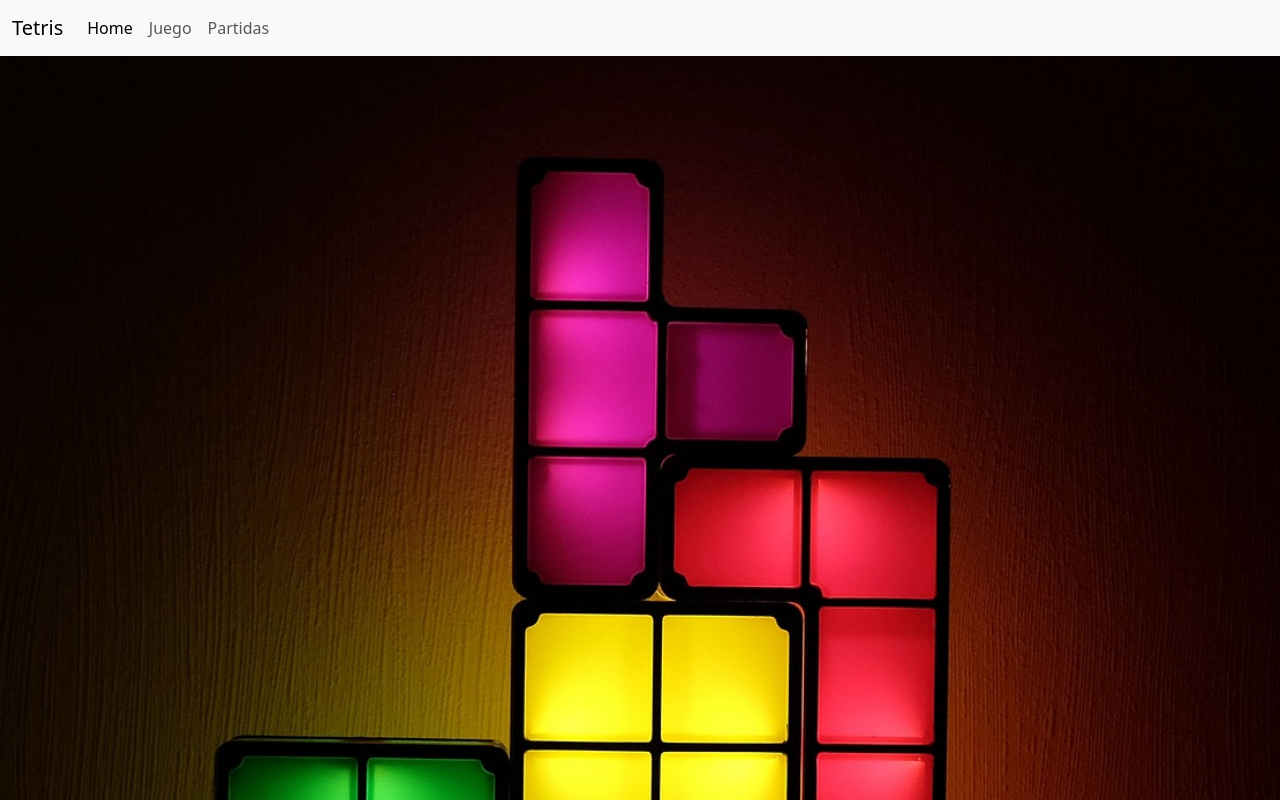
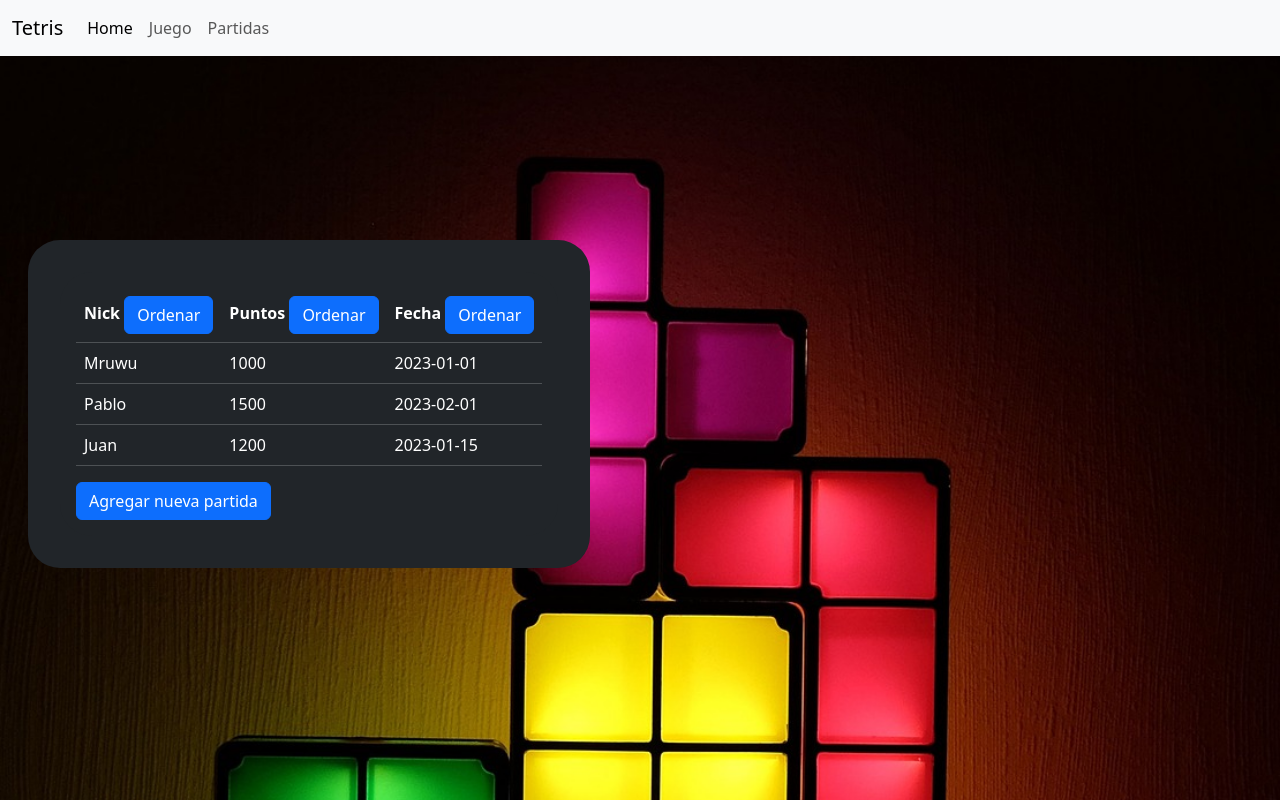
Before and after one commit to KevinJHP19/ProjectoTetris, a React (Vite) app: page /Partidas in a window 1280 px wide. Built offline with nearby package versions, Linux system fonts and the light colour scheme.

Commit message:
Reutiliza componente de tabla para Partidas , Configura rutas con React Router , Añade menú de navegación

```diff
--- a/src/App.jsx
+++ b/src/App.jsx
@@ -2,9 +2,10 @@ import React from 'react';
 import { BrowserRouter as Router, Routes, Route, Link} from 'react-router-dom';
 import InicioVista from './components/inicioVista.jsx';
 import Juego from './components/Juego.jsx';
-import  Tablapartidas   from './components/tablaPartidas.jsx';
+import PartidasVista from './components/PartidasVista.jsx';
 
-const App = () => (
+function App() {
+  return (
   <Router>
     <nav className='navbar navbar-expand-lg navbar-light bg-light fixed-top'>
       <div className='container-fluid'>
@@ -23,6 +24,7 @@ const App = () => (
             <li className='nav-item'>
               <Link className='nav-link' to='/Partidas'>Partidas</Link>
             </li>
+
           </ul>
         </div>
       </div>
@@ -32,15 +34,11 @@ const App = () => (
     <Routes>
       <Route path='/' element={<InicioVista/>} />
       <Route path='/Juego' element={<Juego />} />
-      <Route path='/tabla' element={<Tablapartidas />} />
+      <Route path='/Partidas' element={<PartidasVista />} />
     </Routes>
     </div>
   </Router>
 
 )
-
-
-
-
-
+}
 export default App;
--- /dev/null
+++ b/src/components/PartidasVista.jsx
@@ -0,0 +1,10 @@
+import React from 'react';
+import Tablapartidas from './tablaPartidas.jsx';
+
+export default function PartidasVista() {
+    return (
+        <div className='text-white m-3 rounded-5 bg-dark p-3'>
+            <Tablapartidas />
+        </div>
+    );
+}
```
Also changed, not shown: src/components/tablaPartidas.jsx (+1 -10 lines).
